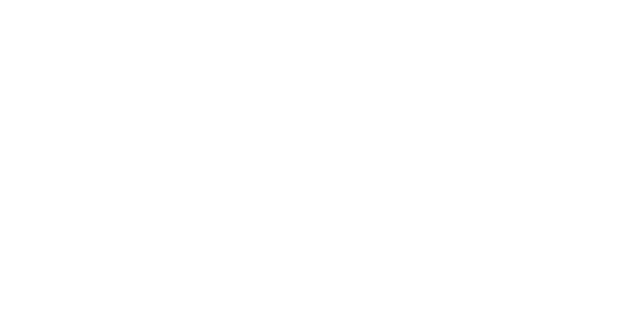
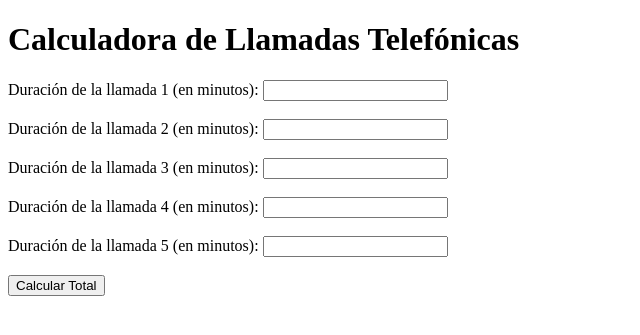
Before and after one commit to escartii/DAW2, a PHP site: page /ejercicio7.php in a window 1280 px wide. Before the commit the part shown is empty. Shown: the top 335 px of the page, without its empty margins (0-640 px from the left). Run offline with PHP 8.4, Linux system fonts and the light colour scheme.

Commit message:
[] - ejercicios

```diff
--- a/DWES/UD-5/ejercicio7.php
+++ b/DWES/UD-5/ejercicio7.php
@@ -4,20 +4,65 @@
  * @Author: Álvaro Escartí
  */
 
+// Función para calcular el precio de una llamada
+function calcularPrecio($tiempoLlamada) {
+    $precio = 0.10; // Precio por los primeros 3 minutos
+    if ($tiempoLlamada < 3) {
+        return $precio; // Si la llamada es menos de 3 minutos, se cobra 10 céntimos
+    } else {
+        $minutosAdicionales = $tiempoLlamada - 3;
+        $costeAdicional = $minutosAdicionales * 0.05; // Cada minuto adicional cuesta 5 céntimos
+        return $precio + $costeAdicional; // Total de la llamada
+    }
+}
 
+// Procesar el formulario cuando se envíe
+if ($_SERVER["REQUEST_METHOD"] == "POST") {
+    // Inicializar un array para guardar los tiempos de las 5 llamadas
+    $total = 0;
+    for ($i = 1; $i <= 5; $i++) {
+        // Verificar que el campo de la llamada existe en $_POST antes de acceder a él
+        if (isset($_POST["tiempoLlamada$i"])) {
+            $tiempoLlamada = (float)$_POST["tiempoLlamada$i"];
+            // Calcular el precio de la llamada y sumarlo al total
+            $total += calcularPrecio($tiempoLlamada);
+        }
+    }
 
-
+   echo "El precio total de las llamadas es: $total euros";
+}
 
 ?>
 
 <!DOCTYPE html>
-<html lang="en">
+<html lang="es">
+
 <head>
     <meta charset="UTF-8">
     <meta name="viewport" content="width=device-width, initial-scale=1.0">
-    <title>Ejercicio 7</title>
+    <title>Calculadora de Llamadas</title>
 </head>
+
 <body>
+    <h1>Calculadora de Llamadas Telefónicas</h1>
+    <form method="POST" action="">
+        <label for="tiempoLlamada1">Duración de la llamada 1 (en minutos):</label>
+        <input type="number" id="tiempoLlamada1" name="tiempoLlamada1" min="0" step="0.1" required><br><br>
 
+        <label for="tiempoLlamada2">Duración de la llamada 2 (en minutos):</label>
+        <input type="number" id="tiempoLlamada2" name="tiempoLlamada2" min="0" step="0.1" required><br><br>
+
+        <label for="tiempoLlamada3">Duración de la llamada 3 (en minutos):</label>
+        <input type="number" id="tiempoLlamada3" name="tiempoLlamada3" min="0" step="0.1" required><br><br>
+
+        <label for="tiempoLlamada4">Duración de la llamada 4 (en minutos):</label>
+        <input type="number" id="tiempoLlamada4" name="tiempoLlamada4" min="0" step="0.1" required><br><br>
+
+        <label for="tiempoLlamada5">Duración de la llamada 5 (en minutos):</label>
+        <input type="number" id="tiempoLlamada5" name="tiempoLlamada5" min="0" step="0.1" required><br><br>
+
+        <input type="submit" value="Calcular Total">
+    </form>
 </body>
+
 </html>
--- a/DWES/UD-5/ejercicio9.php
+++ b/DWES/UD-5/ejercicio9.php
@@ -7,6 +7,7 @@
 // Crea la tabla de multiplicar de un número indicado por el usuario siendo que el
 // multiplicador se podrá seleccionar entre 1 y 10. Se multiplicará desde 1 al multiplicador
 if ($_SERVER["REQUEST_METHOD"] == "POST") {
+    $num = (int)$_POST["num"]; // Cambiar $_GET por $_POST
     // Crear la tabla de multiplicar
     for ($i = 1; $i <= 10; $i++) {
         echo $num . " x " . $i . " = " . $i * $num . "<br>";
```
